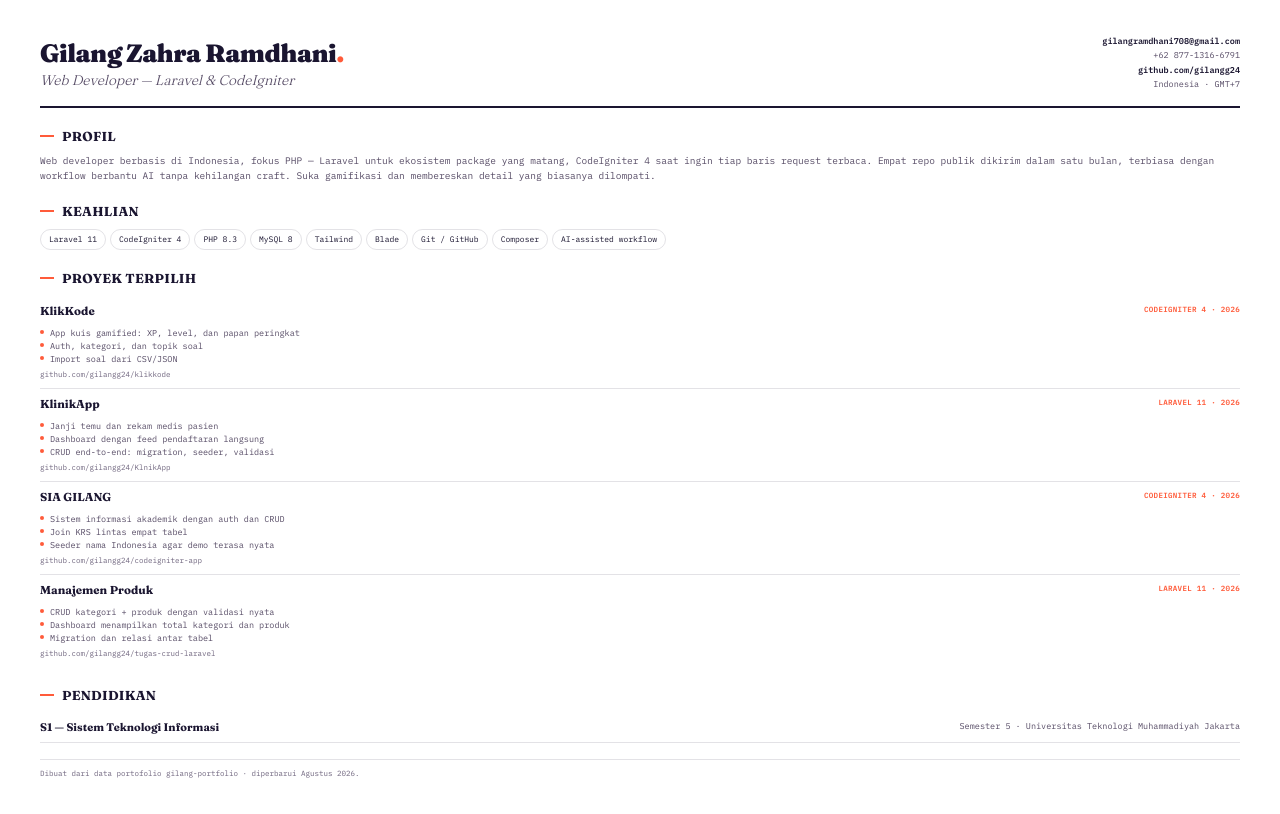
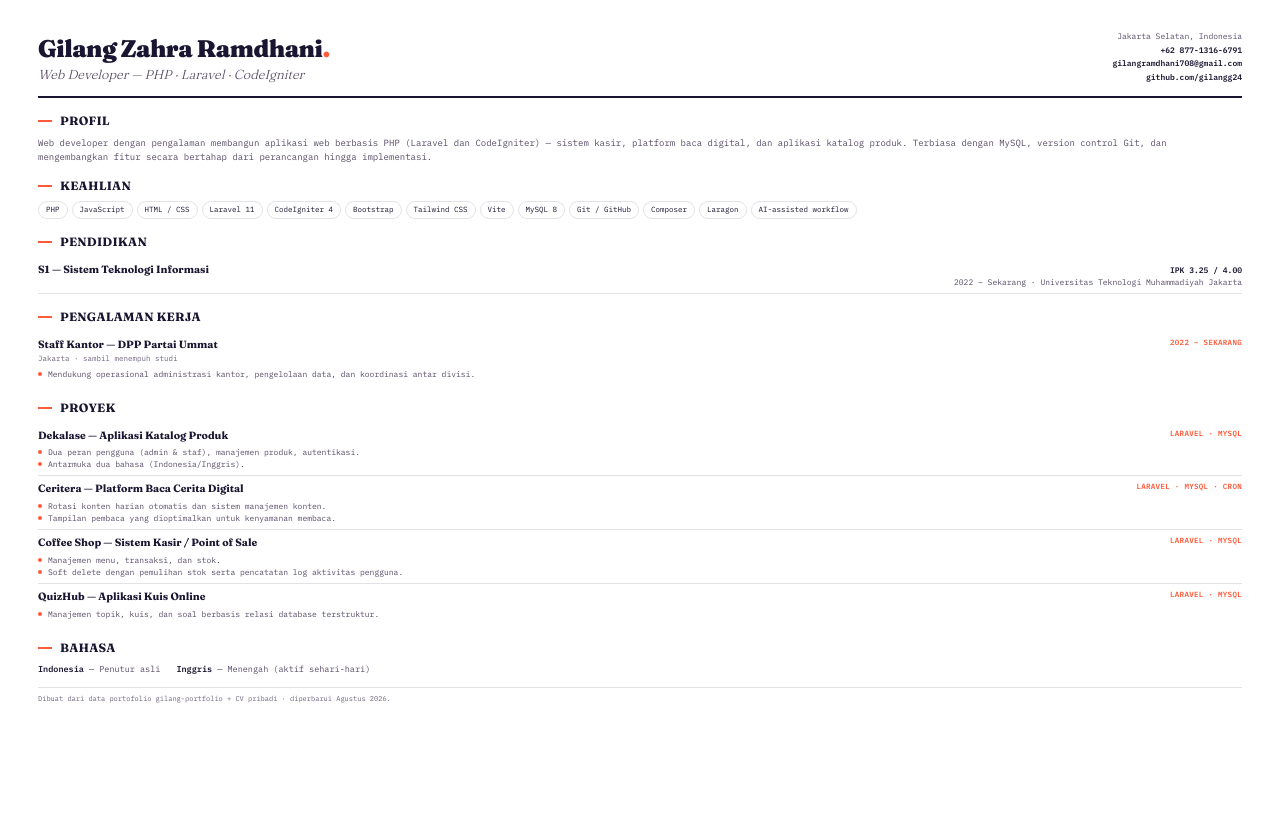
Before and after one commit to glnggggzr/gilang-portfolio, a website: page cv.html in a window 1280 px wide. Drawn offline with Linux system fonts and the light colour scheme.

Commit message:
cv: merge data CV pribadi (IPK, pengalaman kerja, proyek nyata)
cv.html dirombak mengikuti CV buatan user:
- Pendidikan: IPK 3.25/4.00, 2022-Sekarang, UTM Jakarta
- Pengalaman Kerja: Staff Kantor DPP Partai Ummat (2022-Sekarang)
- Proyek diganti ke 4 aplikasi produk nyata: Dekalase (katalog,
  roles admin/staf, i18n ID/EN), Ceritera (platform baca, cron
  rotasi harian), Coffee Shop (POS, soft delete + audit log),
  QuizHub (kuis, relasi database)
- Keahlian diperluas (JS, Bootstrap, Tailwind, Vite, Laragon) +
  Bahasa (Indonesia/Inggris)
- PDF di-render ulang: 113KB, tetap 1 halaman A4 (735px)

verifikasi: npm test 14/14 pass, layout CV 1 halaman.

```diff
--- a/cv.html
+++ b/cv.html
@@ -2,7 +2,7 @@
 <html lang="id">
 <head>
 <meta charset="utf-8" />
-<title>CV — Gilang</title>
+<title>CV — Gilang Zahra Ramdhani</title>
 <link rel="preconnect" href="https://fonts.googleapis.com" />
 <link rel="preconnect" href="https://fonts.gstatic.com" crossorigin />
 <link href="https://fonts.googleapis.com/css2?family=Fraunces:opsz,wght@9..144,300;9..144,500;9..144,700;9..144,900&family=IBM+Plex+Mono:wght@400;500;600;700&display=swap" rel="stylesheet" />
@@ -14,42 +14,45 @@
   }
   body {
     font-family: 'IBM Plex Mono', monospace;
-    font-size: 9.5px; line-height: 1.55;
+    font-size: 9px; line-height: 1.5;
     color: var(--ink); background: #fff;
-    padding: 34px 40px;
+    padding: 30px 38px;
   }
-  .head { display: flex; align-items: flex-end; justify-content: space-between; border-bottom: 2px solid var(--ink); padding-bottom: 14px; }
-  h1 { font-family: 'Fraunces', serif; font-weight: 900; font-size: 25px; letter-spacing: -0.02em; line-height: 1; }
+  .head { display: flex; align-items: flex-end; justify-content: space-between; border-bottom: 2px solid var(--ink); padding-bottom: 12px; }
+  h1 { font-family: 'Fraunces', serif; font-weight: 900; font-size: 24px; letter-spacing: -0.02em; line-height: 1; }
   h1 .dot { color: var(--accent); }
-  .role { font-family: 'Fraunces', serif; font-style: italic; font-weight: 300; font-size: 14px; color: var(--ink-2); margin-top: 4px; }
-  .contact { text-align: right; font-size: 8.5px; color: var(--ink-2); line-height: 1.7; }
+  .role { font-family: 'Fraunces', serif; font-style: italic; font-weight: 300; font-size: 13px; color: var(--ink-2); margin-top: 4px; }
+  .contact { text-align: right; font-size: 8px; color: var(--ink-2); line-height: 1.7; }
   .contact b { color: var(--ink); font-weight: 600; }
-  section { margin-top: 18px; }
+  section { margin-top: 14px; }
   h2 {
-    font-family: 'Fraunces', serif; font-weight: 700; font-size: 13px;
+    font-family: 'Fraunces', serif; font-weight: 700; font-size: 12px;
     letter-spacing: 0.02em; text-transform: uppercase;
     display: flex; align-items: center; gap: 8px;
-    margin-bottom: 8px;
+    margin-bottom: 6px;
   }
   h2::before { content: ''; width: 14px; height: 2px; background: var(--accent); }
-  .profile { color: var(--ink-2); max-width: 100%; }
+  .profile { color: var(--ink-2); }
   .chips { display: flex; flex-wrap: wrap; gap: 4px; }
   .chip {
     border: 1px solid var(--line); border-radius: 999px;
-    padding: 3px 8px; font-size: 8px; color: var(--ink);
+    padding: 2px 7px; font-size: 7.5px; color: var(--ink);
   }
-  .proj { display: grid; grid-template-columns: 1fr auto; gap: 2px 10px; padding: 7px 0; border-bottom: 1px solid var(--line); }
-  .proj:last-child { border-bottom: none; }
-  .proj .name { font-family: 'Fraunces', serif; font-weight: 700; font-size: 11.5px; }
-  .proj .stack { font-size: 7.5px; color: var(--accent); font-weight: 600; letter-spacing: 0.04em; text-transform: uppercase; margin-top: 1px; }
-  .proj ul { list-style: none; margin-top: 3px; grid-column: 1 / -1; }
-  .proj li { position: relative; padding-left: 10px; color: var(--ink-2); font-size: 8.5px; }
-  .proj li::before { content: ''; position: absolute; left: 0; top: 4px; width: 4px; height: 4px; border-radius: 50%; background: var(--accent); }
-  .proj .repo { grid-column: 1 / -1; font-size: 7.5px; color: var(--ink-soft); margin-top: 2px; }
-  .edu { display: flex; justify-content: space-between; padding: 6px 0; border-bottom: 1px solid var(--line); }
-  .edu .l { font-family: 'Fraunces', serif; font-weight: 700; font-size: 11px; }
-  .edu .d { color: var(--ink-2); font-size: 8.5px; }
-  .note { margin-top: 16px; font-size: 7.5px; color: var(--ink-soft); border-top: 1px solid var(--line); padding-top: 8px; }
+  .item { display: grid; grid-template-columns: 1fr auto; gap: 1px 10px; padding: 5px 0; border-bottom: 1px solid var(--line); }
+  .item:last-child { border-bottom: none; }
+  .item .name { font-family: 'Fraunces', serif; font-weight: 700; font-size: 10.5px; }
+  .item .meta { font-size: 7.5px; color: var(--accent); font-weight: 600; letter-spacing: 0.04em; text-transform: uppercase; }
+  .item .where { grid-column: 1 / -1; font-size: 7.5px; color: var(--ink-soft); }
+  .item ul { list-style: none; margin-top: 2px; grid-column: 1 / -1; }
+  .item li { position: relative; padding-left: 10px; color: var(--ink-2); font-size: 8px; }
+  .item li::before { content: ''; position: absolute; left: 0; top: 4px; width: 4px; height: 4px; border-radius: 50%; background: var(--accent); }
+  .edu { display: flex; justify-content: space-between; align-items: baseline; padding: 5px 0; border-bottom: 1px solid var(--line); }
+  .edu .l { font-family: 'Fraunces', serif; font-weight: 700; font-size: 10.5px; }
+  .edu .d { color: var(--ink-2); font-size: 8px; text-align: right; }
+  .edu .d b { color: var(--ink); font-weight: 600; }
+  .langs { display: flex; gap: 16px; font-size: 8.5px; color: var(--ink-2); }
+  .langs b { color: var(--ink); font-weight: 600; }
+  .note { margin-top: 12px; font-size: 7px; color: var(--ink-soft); border-top: 1px solid var(--line); padding-top: 6px; }
 </style>
 </head>
 <body>
@@ -57,81 +60,37 @@
   <div class="head">
     <div>
       <h1>Gilang Zahra Ramdhani<span class="dot">.</span></h1>
-      <div class="role">Web Developer — Laravel &amp; CodeIgniter</div>
+      <div class="role">Web Developer — PHP · Laravel · CodeIgniter</div>
     </div>
     <div class="contact">
+      Jakarta Selatan, Indonesia<br/>
+      <b>+62 877-1316-6791</b><br/>
       <b>gilangramdhani708@gmail.com</b><br/>
-      +62 877-1316-6791<br/>
-      <b>github.com/gilangg24</b><br/>
-      Indonesia · GMT+7
+      <b>github.com/gilangg24</b>
     </div>
   </div>
 
   <section>
     <h2>Profil</h2>
-    <p class="profile">Web developer berbasis di Indonesia, fokus PHP — Laravel untuk ekosistem package yang matang, CodeIgniter 4 saat ingin tiap baris request terbaca. Empat repo publik dikirim dalam satu bulan, terbiasa dengan workflow berbantu AI tanpa kehilangan craft. Suka gamifikasi dan membereskan detail yang biasanya dilompati.</p>
+    <p class="profile">Web developer dengan pengalaman membangun aplikasi web berbasis PHP (Laravel dan CodeIgniter) — sistem kasir, platform baca digital, dan aplikasi katalog produk. Terbiasa dengan MySQL, version control Git, dan mengembangkan fitur secara bertahap dari perancangan hingga implementasi.</p>
   </section>
 
   <section>
     <h2>Keahlian</h2>
     <div class="chips">
+      <span class="chip">PHP</span>
+      <span class="chip">JavaScript</span>
+      <span class="chip">HTML / CSS</span>
       <span class="chip">Laravel 11</span>
       <span class="chip">CodeIgniter 4</span>
-      <span class="chip">PHP 8.3</span>
+      <span class="chip">Bootstrap</span>
+      <span class="chip">Tailwind CSS</span>
+      <span class="chip">Vite</span>
       <span class="chip">MySQL 8</span>
-      <span class="chip">Tailwind</span>
-      <span class="chip">Blade</span>
       <span class="chip">Git / GitHub</span>
       <span class="chip">Composer</span>
+      <span class="chip">Laragon</span>
       <span class="chip">AI-assisted workflow</span>
-    </div>
-  </section>
-
-  <section>
-    <h2>Proyek Terpilih</h2>
-
-    <div class="proj">
-      <span class="name">KlikKode</span>
-      <span class="stack">CodeIgniter 4 · 2026</span>
-      <ul>
-        <li>App kuis gamified: XP, level, dan papan peringkat</li>
-        <li>Auth, kategori, dan topik soal</li>
-        <li>Import soal dari CSV/JSON</li>
-      </ul>
-      <span class="repo">github.com/gilangg24/klikkode</span>
-    </div>
-
-    <div class="proj">
-      <span class="name">KlinikApp</span>
-      <span class="stack">Laravel 11 · 2026</span>
-      <ul>
-        <li>Janji temu dan rekam medis pasien</li>
-        <li>Dashboard dengan feed pendaftaran langsung</li>
-        <li>CRUD end-to-end: migration, seeder, validasi</li>
-      </ul>
-      <span class="repo">github.com/gilangg24/KlnikApp</span>
-    </div>
-
-    <div class="proj">
-      <span class="name">SIA GILANG</span>
-      <span class="stack">CodeIgniter 4 · 2026</span>
-      <ul>
-        <li>Sistem informasi akademik dengan auth dan CRUD</li>
-        <li>Join KRS lintas empat tabel</li>
-        <li>Seeder nama Indonesia agar demo terasa nyata</li>
-      </ul>
-      <span class="repo">github.com/gilangg24/codeigniter-app</span>
-    </div>
-
-    <div class="proj">
-      <span class="name">Manajemen Produk</span>
-      <span class="stack">Laravel 11 · 2026</span>
-      <ul>
-        <li>CRUD kategori + produk dengan validasi nyata</li>
-        <li>Dashboard menampilkan total kategori dan produk</li>
-        <li>Migration dan relasi antar tabel</li>
-      </ul>
-      <span class="repo">github.com/gilangg24/tugas-crud-laravel</span>
     </div>
   </section>
 
@@ -139,11 +98,70 @@
     <h2>Pendidikan</h2>
     <div class="edu">
       <span class="l">S1 — Sistem Teknologi Informasi</span>
-      <span class="d">Semester 5 · Universitas Teknologi Muhammadiyah Jakarta</span>
+      <span class="d"><b>IPK 3.25 / 4.00</b><br/>2022 – Sekarang · Universitas Teknologi Muhammadiyah Jakarta</span>
     </div>
   </section>
 
-  <p class="note">Dibuat dari data portofolio gilang-portfolio · diperbarui Agustus 2026.</p>
+  <section>
+    <h2>Pengalaman Kerja</h2>
+    <div class="item">
+      <span class="name">Staff Kantor — DPP Partai Ummat</span>
+      <span class="meta">2022 – Sekarang</span>
+      <span class="where">Jakarta · sambil menempuh studi</span>
+      <ul>
+        <li>Mendukung operasional administrasi kantor, pengelolaan data, dan koordinasi antar divisi.</li>
+      </ul>
+    </div>
+  </section>
+
+  <section>
+    <h2>Proyek</h2>
+
+    <div class="item">
+      <span class="name">Dekalase — Aplikasi Katalog Produk</span>
+      <span class="meta">Laravel · MySQL</span>
+      <ul>
+        <li>Dua peran pengguna (admin &amp; staf), manajemen produk, autentikasi.</li>
+        <li>Antarmuka dua bahasa (Indonesia/Inggris).</li>
+      </ul>
+    </div>
+
+    <div class="item">
+      <span class="name">Ceritera — Platform Baca Cerita Digital</span>
+      <span class="meta">Laravel · MySQL · Cron</span>
+      <ul>
+        <li>Rotasi konten harian otomatis dan sistem manajemen konten.</li>
+        <li>Tampilan pembaca yang dioptimalkan untuk kenyamanan membaca.</li>
+      </ul>
+    </div>
+
+    <div class="item">
+      <span class="name">Coffee Shop — Sistem Kasir / Point of Sale</span>
+      <span class="meta">Laravel · MySQL</span>
+      <ul>
+        <li>Manajemen menu, transaksi, dan stok.</li>
+        <li>Soft delete dengan pemulihan stok serta pencatatan log aktivitas pengguna.</li>
+      </ul>
+    </div>
+
+    <div class="item">
+      <span class="name">QuizHub — Aplikasi Kuis Online</span>
+      <span class="meta">Laravel · MySQL</span>
+      <ul>
+        <li>Manajemen topik, kuis, dan soal berbasis relasi database terstruktur.</li>
+      </ul>
+    </div>
+  </section>
+
+  <section>
+    <h2>Bahasa</h2>
+    <div class="langs">
+      <span><b>Indonesia</b> — Penutur asli</span>
+      <span><b>Inggris</b> — Menengah (aktif sehari-hari)</span>
+    </div>
+  </section>
+
+  <p class="note">Dibuat dari data portofolio gilang-portfolio + CV pribadi · diperbarui Agustus 2026.</p>
 
 </body>
 </html>
```
Also changed, not shown: 1 other file.
